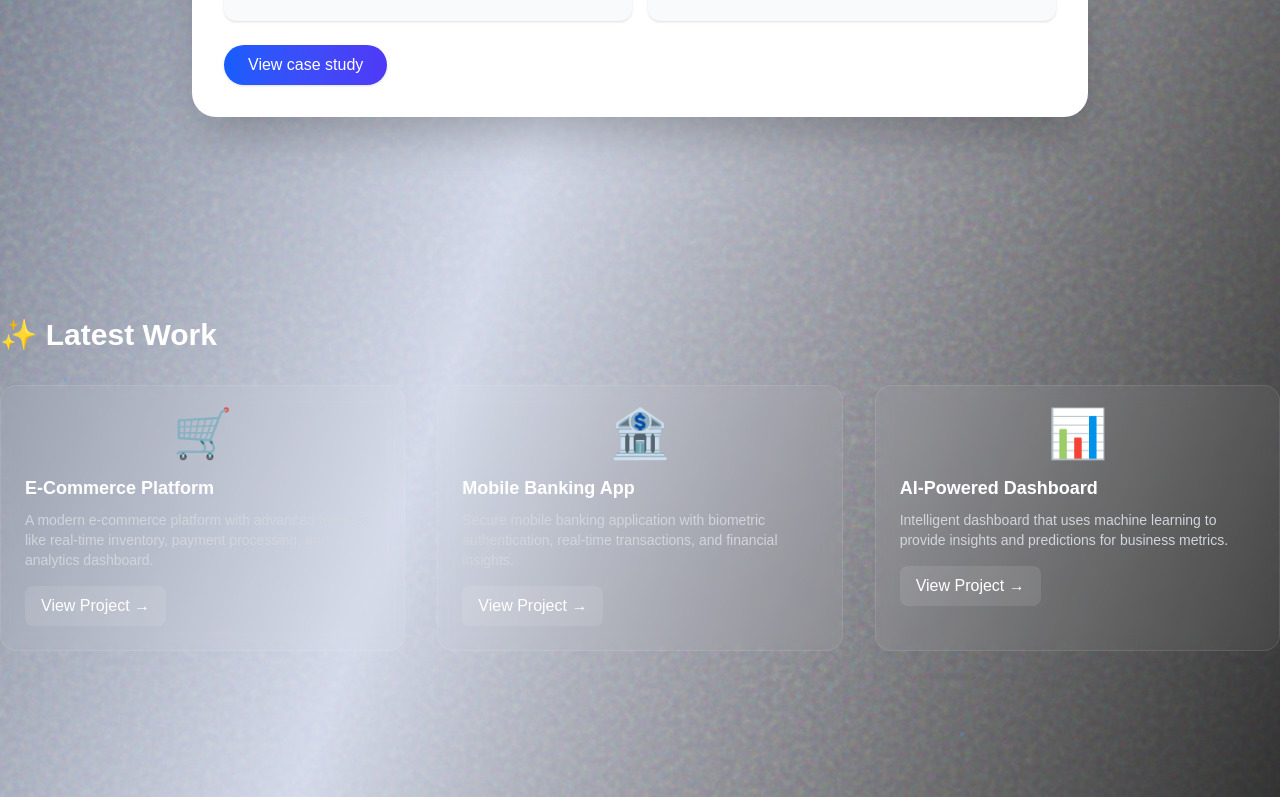
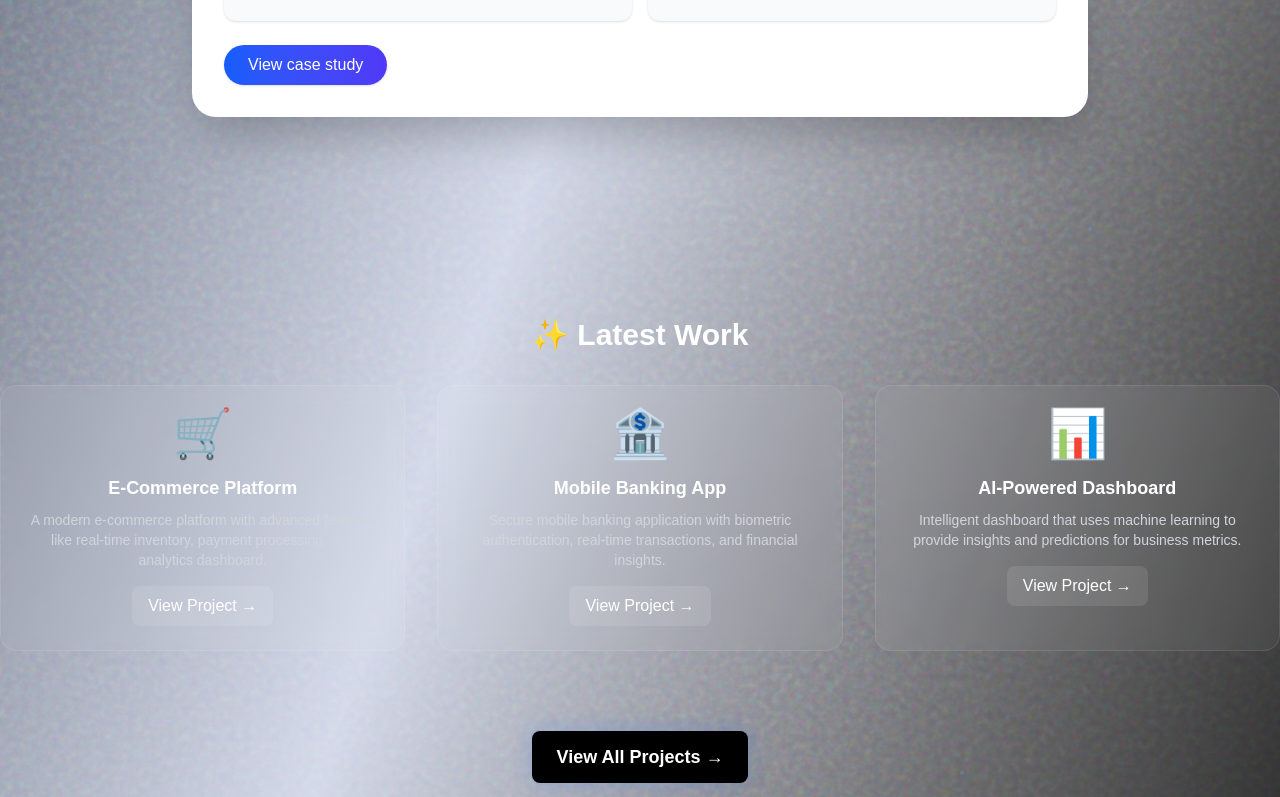
Before and after one commit to abuhurairah-dev/portfolio, a Next.js app: page / in a window 1280 px wide. Shown: the part 1923-2720 px from the top of the page. Built offline with nearby package versions, Linux system fonts and the light colour scheme.

Commit message:
feat(home): add 'View More Projects' button to homepage

```diff
--- a/app/page.tsx
+++ b/app/page.tsx
@@ -11,6 +11,8 @@ import { useTheme } from '../hooks/useTheme';
 import Footer from '@/components/Footer';
 import LatestWork from '@/components/LatestWork';
 import { Code, Github, Figma, Linkedin, Laptop, Database, Globe, Cpu } from "lucide-react";
+import Link from "next/link";
+import clsx from 'clsx';
 
 export default function Home() {
   const { isDarkMode, toggleTheme, isLoaded } = useTheme();
@@ -163,8 +165,31 @@ export default function Home() {
           <PromotionalCard />
         </main>
 
-        <div className="max-w-7xl mx-auto pt-50">
+        <div className="max-w-7xl mx-auto pt-50 text-center">
           <LatestWork isDarkMode={isDarkMode} />
+
+          <motion.div
+            initial={{ opacity: 0, y: 20 }}
+            whileInView={{ opacity: 1, y: 0 }}
+            transition={{ duration: 0.5, delay: 0.2 }}
+            viewport={{ once: true }}
+            className="mt-10"
+          >
+            <Link href="/work">
+              <motion.button
+                whileHover={{ scale: 1.05 }}
+                whileTap={{ scale: 0.95 }}
+                className={clsx(
+                  "px-6 py-3 rounded-lg font-semibold text-lg shadow-md transition-colors",
+                  isDarkMode
+                    ? "bg-black text-white hover:bg-gray-800 glow"
+                    : "bg-gray-900 text-white hover:bg-gray-800"
+                )}
+              >
+                View All Projects →
+              </motion.button>
+            </Link>
+          </motion.div>
         </div>
 
         <main>
```
